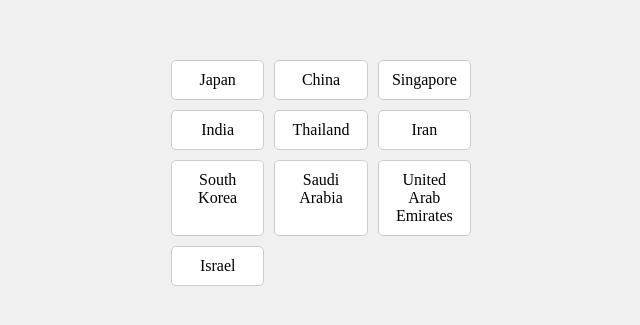
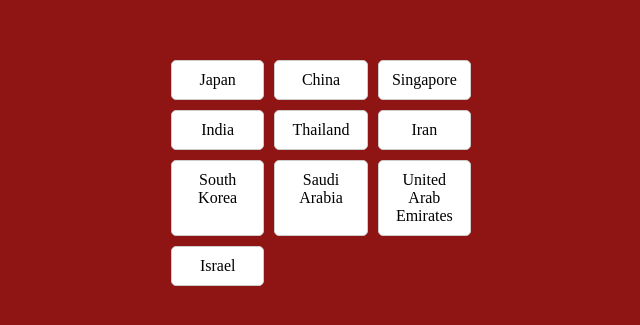
Before and after one commit to amankumarjha01/simple_clock, a plain HTML site: page index.html in a window 1280 px wide. Shown: the part 227-552 px from the top of the page, without its empty margins (319-959 px from the left). Drawn offline with Linux system fonts and the light colour scheme.

Commit message:
changes css bg color

```diff
--- a/main.css
+++ b/main.css
@@ -4,7 +4,7 @@ body {
     align-items: center;
     height: 100vh;
     margin: 0;
-    background-color: #f0f0f0;
+    background-color: #8f1515;
   }
 
   .clock {
```
